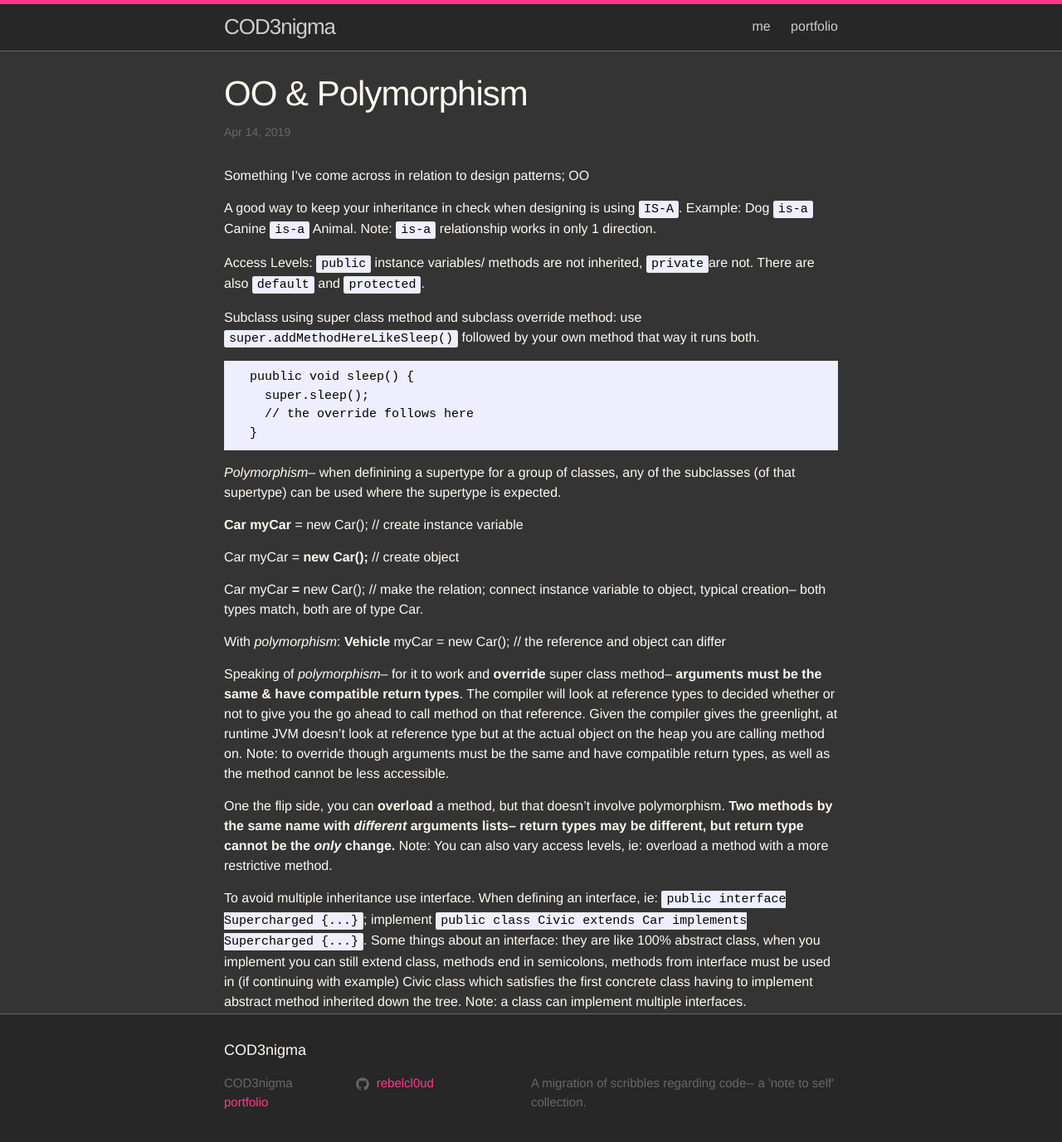
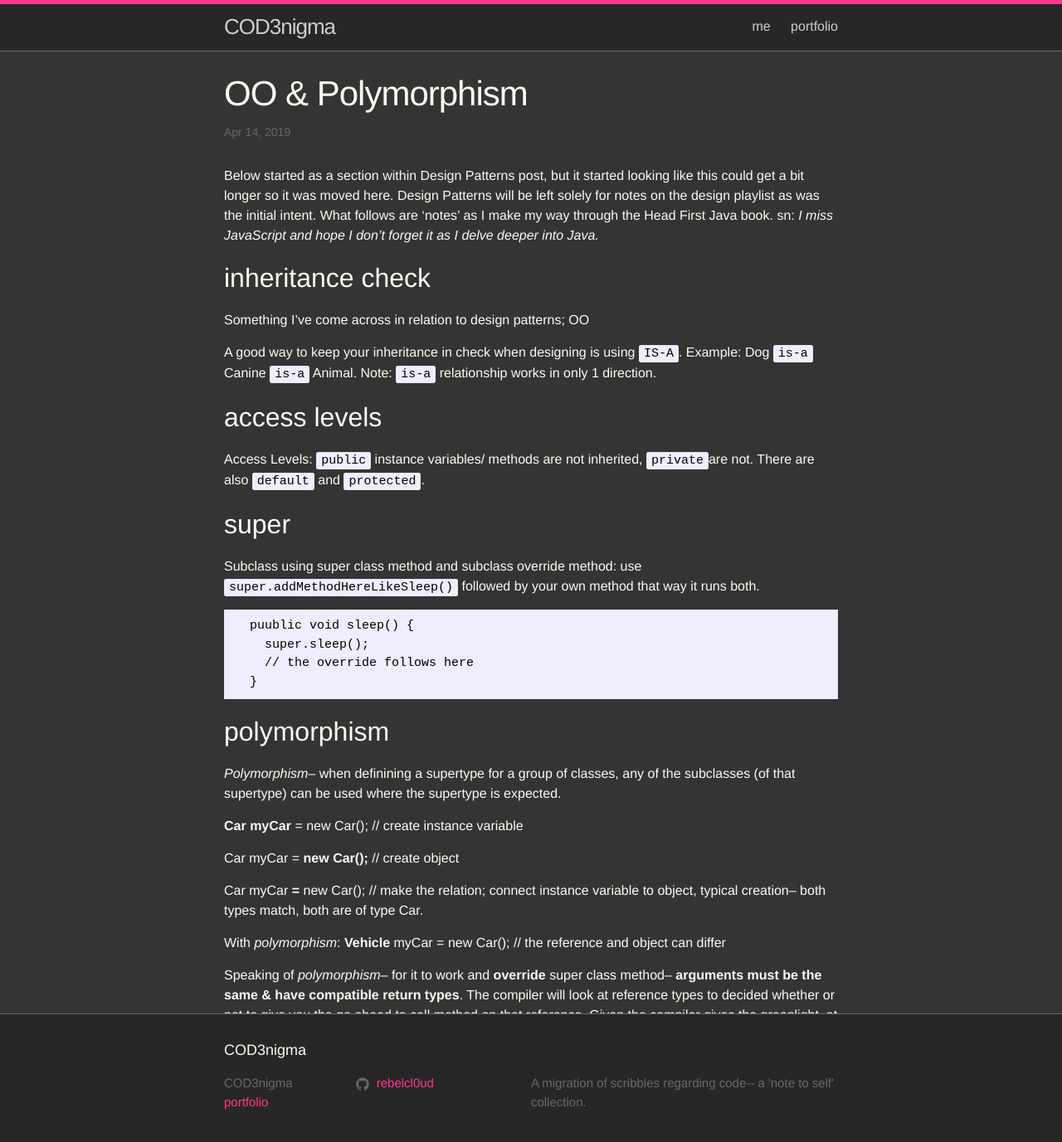
Before and after one commit to rebelcl0ud/blog, a Jekyll site: the page built from _posts/2019-04-14-[66]-oo-polymorphism.markdown, in a window 1280 px wide and 1400 px high. Shown: the top 1377 px of the window at 83% size. Built offline with Jekyll 4.4.1, drawn with Linux system fonts in a browser that asks for light colours.

Commit message:
update: intro and section titles added

````diff
--- a/_posts/2019-04-14-[66]-oo-polymorphism.markdown
+++ b/_posts/2019-04-14-[66]-oo-polymorphism.markdown
@@ -5,12 +5,18 @@ date:   2019-04-14
 categories: [java, design patterns]
 ---
 
+Below started as a section within Design Patterns post, but it started looking like this could get a bit longer so it was moved here. Design Patterns will be left solely for notes on the design playlist as was the initial intent. What follows are 'notes' as I make my way through the Head First Java book. sn: *I miss JavaScript and hope I don't forget it as I delve deeper into Java.*
+
+## inheritance check
   Something I've come across in relation to design patterns; OO
 
   A good way to keep your inheritance in check when designing is using `IS-A`. Example: Dog `is-a` Canine `is-a` Animal. Note: `is-a` relationship works in only 1 direction.
 
+## access levels
+
   Access Levels: `public` instance variables/ methods are not inherited, `private`are not. There are also `default` and `protected`.
 
+## super
   Subclass using super class method and subclass override method: use `super.addMethodHereLikeSleep()` followed by your own method that way it runs both.
   ```
   puublic void sleep() {
@@ -18,7 +24,7 @@ categories: [java, design patterns]
     // the override follows here
   }
   ```
-
+## polymorphism
   *Polymorphism*-- when definining a supertype for a group of classes, any of the subclasses (of that supertype) can be used where the supertype is expected.
 
   **Car myCar** = new Car(); // create instance variable
````
